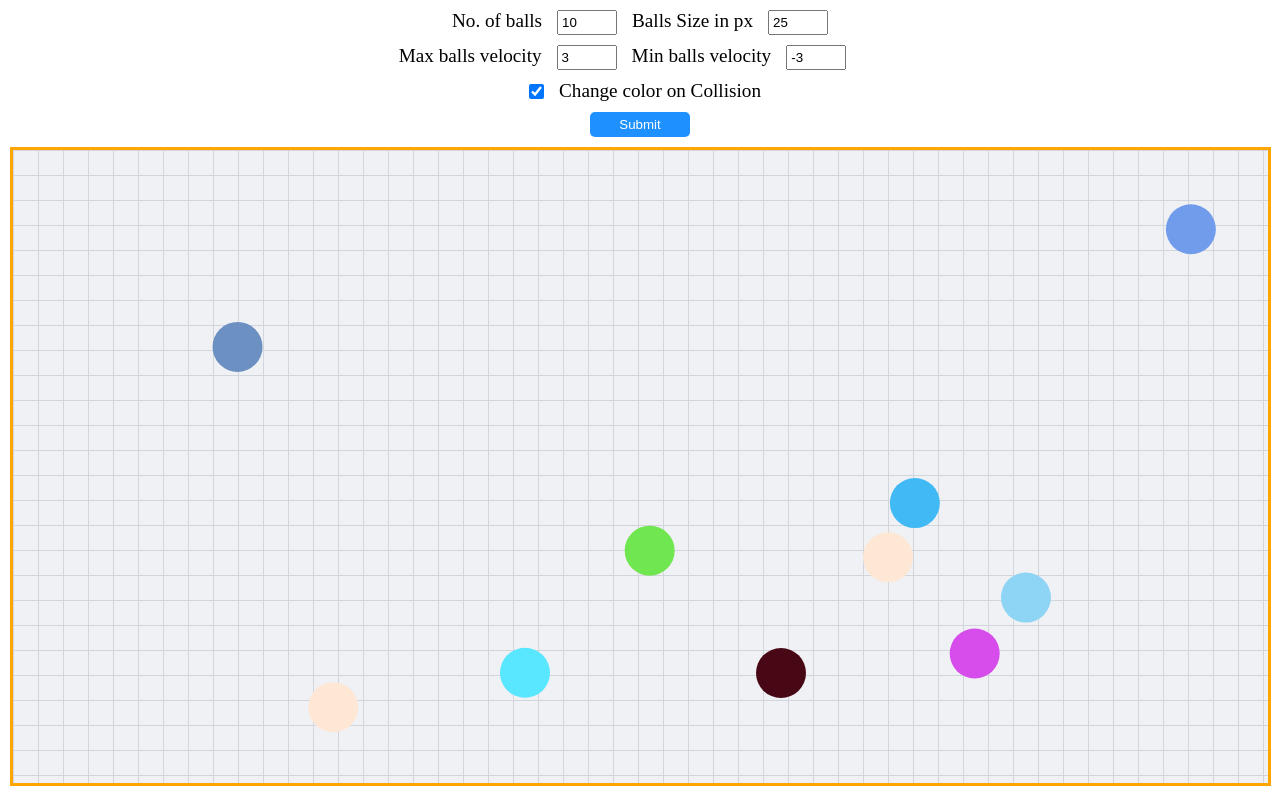
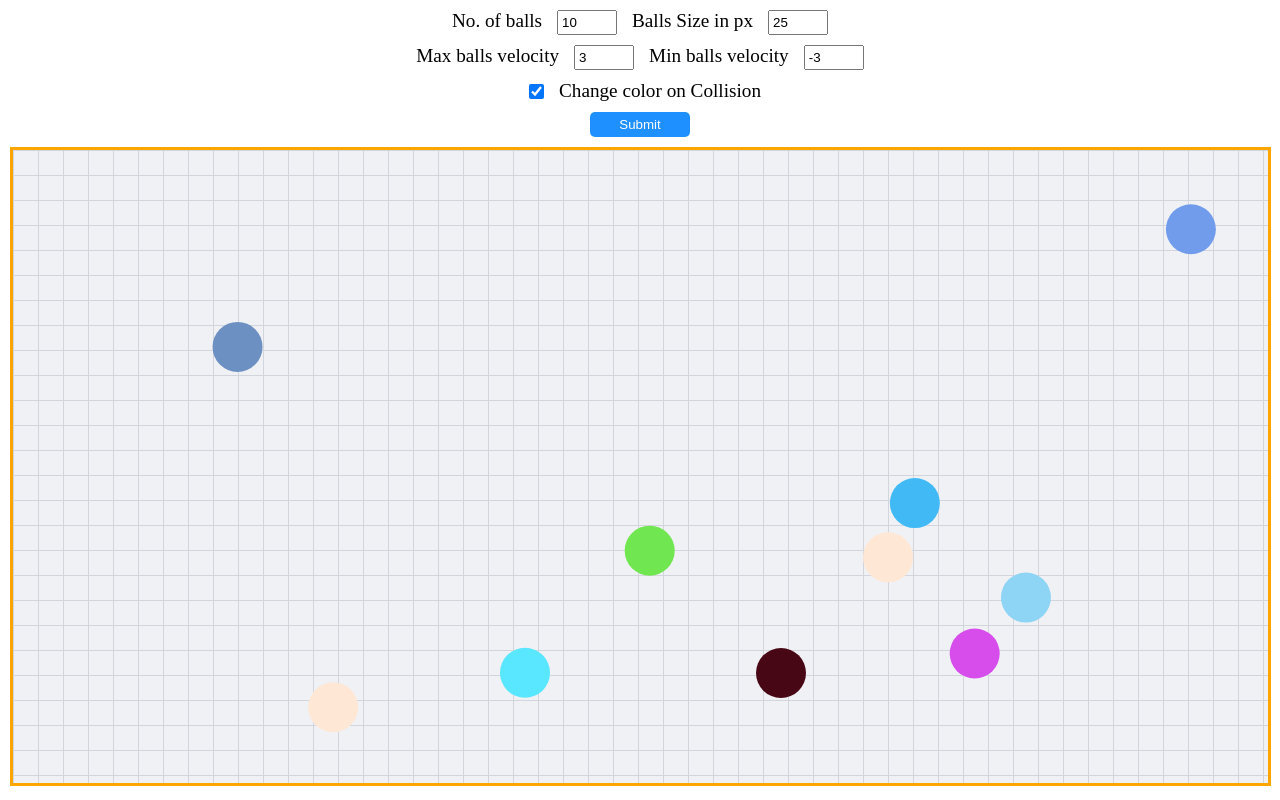
Before and after one commit to kr-ashwani/Canvas-ball-collision, a plain HTML site: page index.html in a window 1280 px wide. Drawn offline with Linux system fonts and the light colour scheme.

```diff
--- a/style.css
+++ b/style.css
@@ -66,5 +66,5 @@ input[type="checkbox"] {
 }
 
 .velRow {
-  margin-left: -35px;
+  /* margin-left: -35px; */
 }
```
